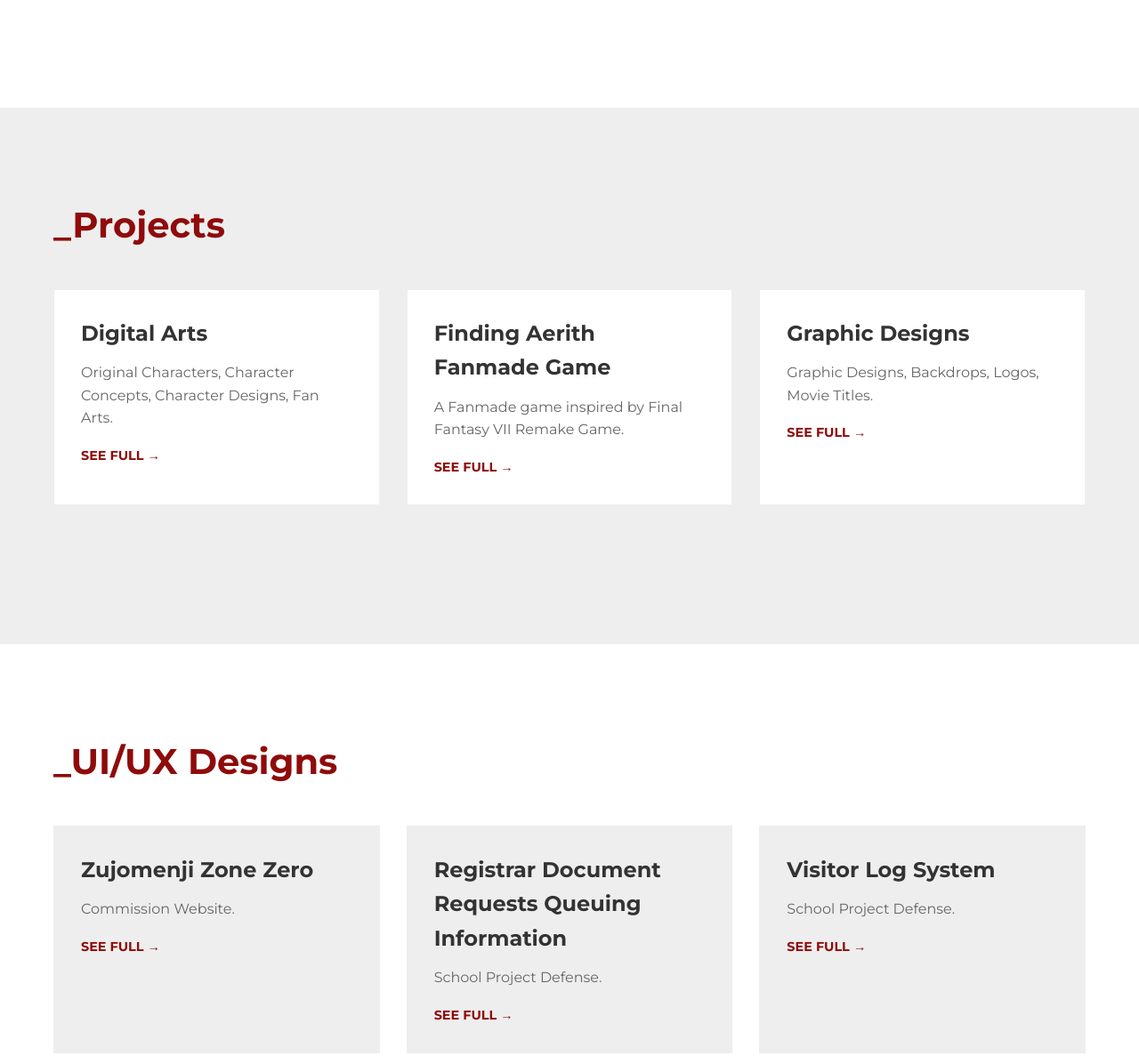
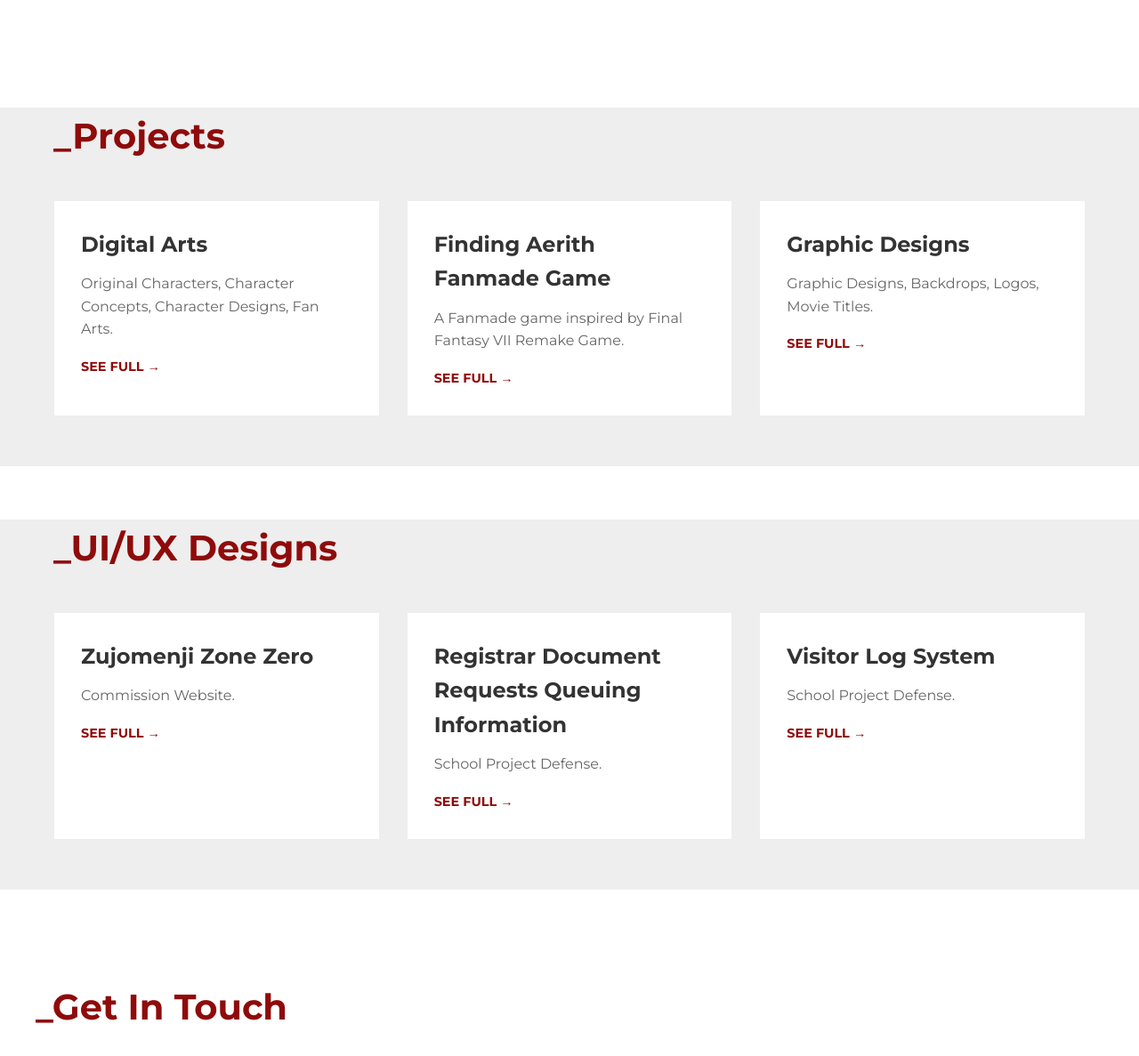
Before and after one commit to zujomenji/zujomenji, a plain HTML site: page index.html in a window 1280 px wide. Shown: the part 1408-2595 px from the top of the page at 89% size. Drawn offline with Linux system fonts and the light colour scheme.

Commit message:
Update home.css
made adjustments

```diff
--- a/home.css
+++ b/home.css
@@ -183,9 +183,17 @@ nav {
     border-radius: 2px;
 }
 
-/*Projects Section*/
+/*
+  The background color is now applied to the outer div in HTML
+  (or you can leave it here, but remove padding/margins that are now handled by the outer div).
+*/
+#projects, #showcase {
+    background-color: var(--accent-color); /* Keep background color */
+    padding: 0; /* REMOVE section-padding from individual sections */
+}
+
 #projects {
-    background-color: var(--accent-color);
+    margin-bottom: 60px; /* Add space between Projects and UI/UX Designs */
 }
 
 .project-grid {
@@ -219,10 +227,6 @@ nav {
     color: var(--primary-color);
 }
 
-/*Showcase Section Overrides*/
-#showcase .project-card {
-    background-color: var(--accent-color);
-}
 /*Contact Section*/
 .contact-prompt {
     font-size: 1.2em;
```
